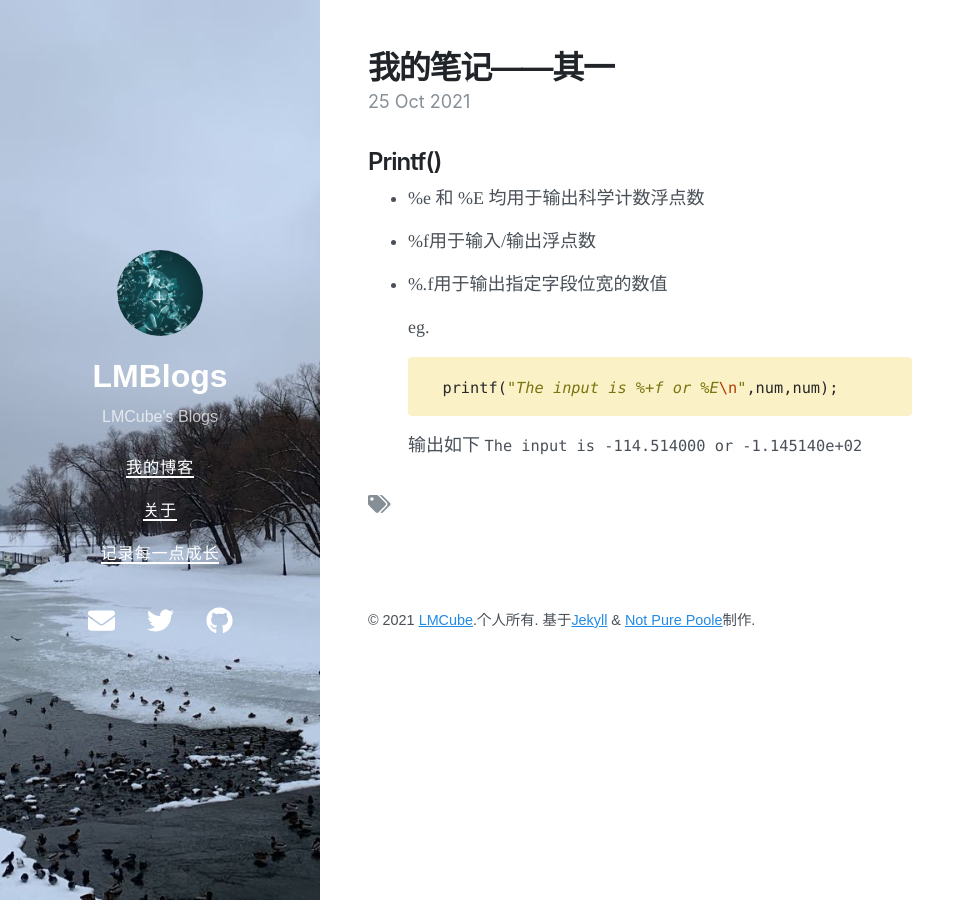
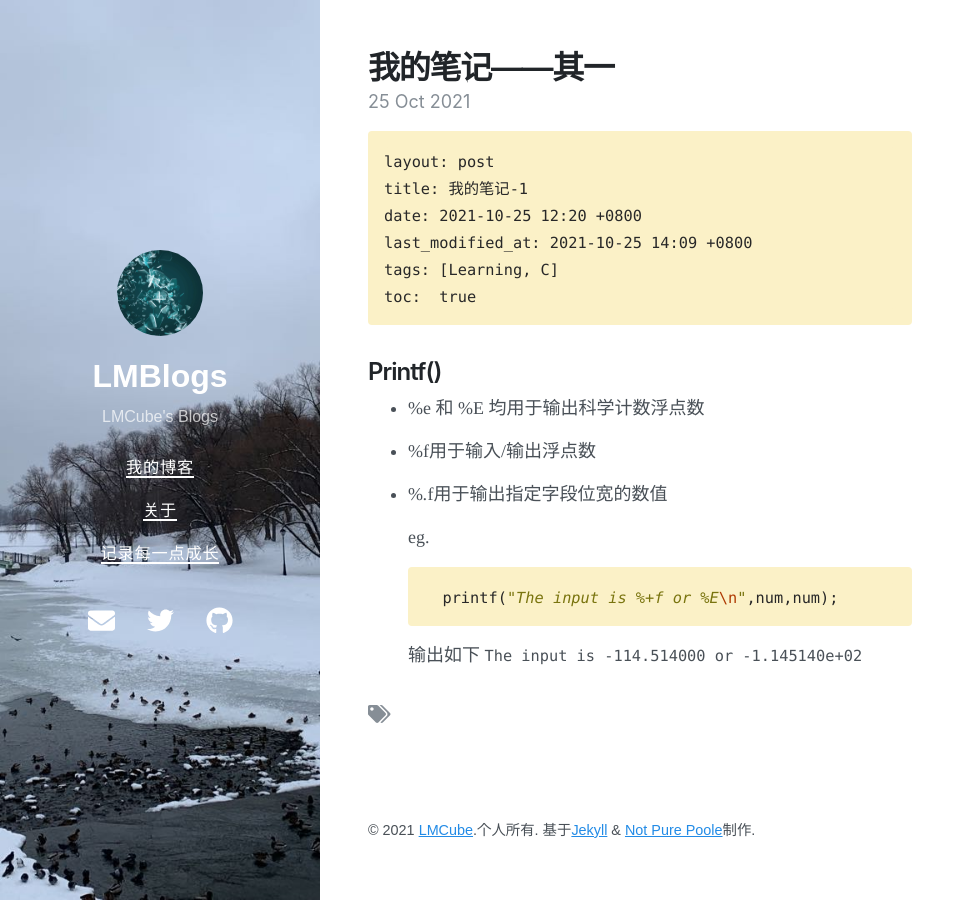
Before and after one commit to LandMineCube/LandMineCube.github.io, a Jekyll site: the page built from _posts/2021-10-25-我的笔记——其一.md, in a window 1280 px wide. Shown: the whole page, without its empty margins (0-975 px from the left). Built offline with Jekyll 4.4.1, drawn with Linux system fonts in a browser that asks for light colours; nearby versions of some CDN libraries; our own code applies the rules of GitHub Pages for plain Markdown files.

Commit message:
Update 2021-10-25-我的笔记——其一.md

````diff
--- a/_posts/2021-10-25-我的笔记——其一.md
+++ b/_posts/2021-10-25-我的笔记——其一.md
@@ -1,5 +1,11 @@
-
-
+```
+layout: post
+title: 我的笔记-1
+date: 2021-10-25 12:20 +0800
+last_modified_at: 2021-10-25 14:09 +0800
+tags: [Learning, C]
+toc:  true
+```
 ## Printf()
 
 * %e 和 %E 均用于输出科学计数浮点数
````
